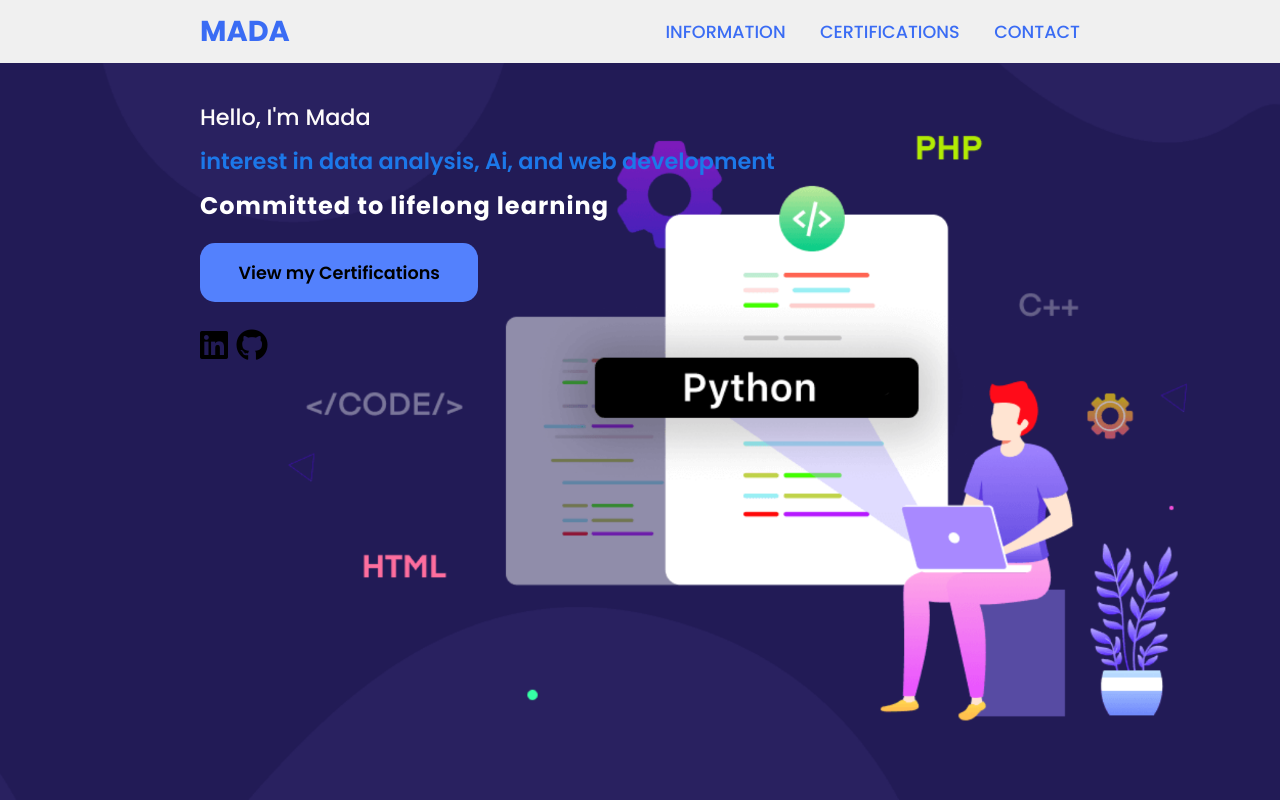
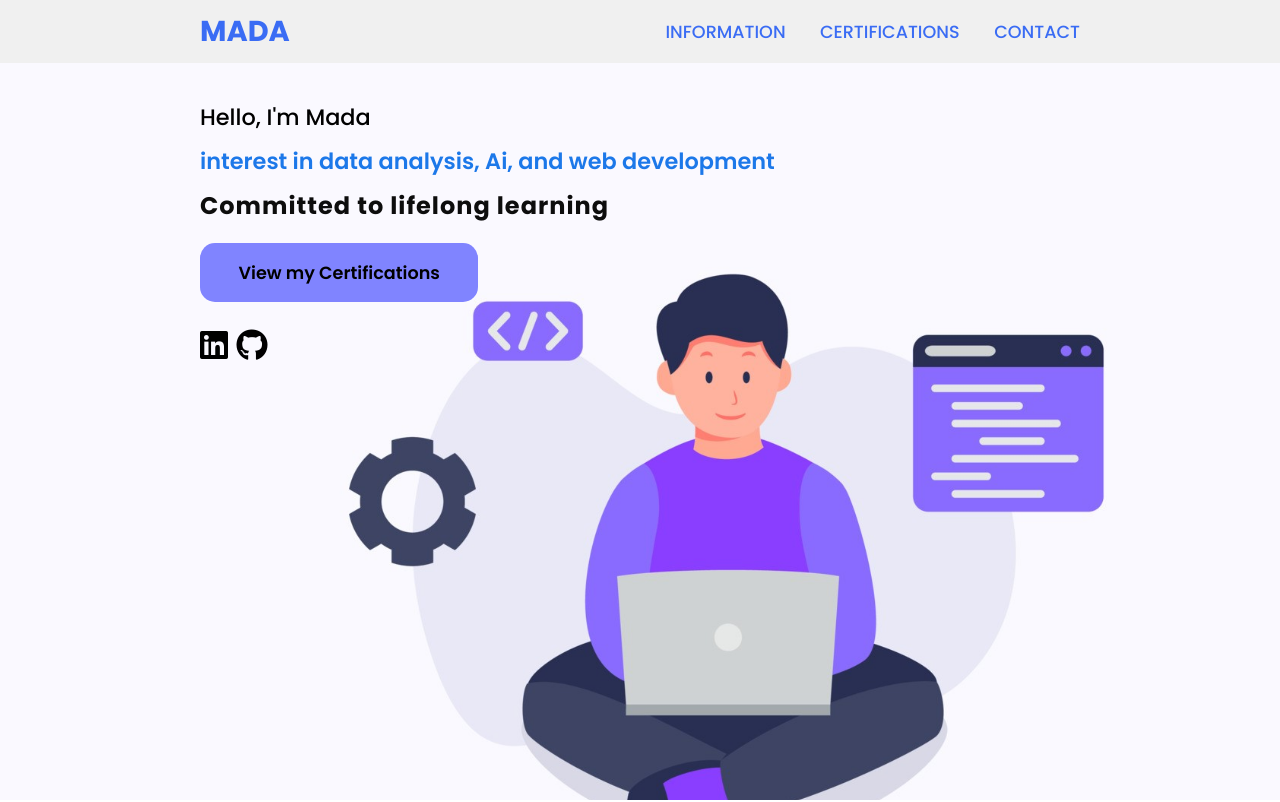
Before and after one commit to MD-330/Mad-wed-info, a plain HTML site: page index.html in a window 1280 px wide. Shown: the top 802 px of the page. Drawn offline with Linux system fonts and the light colour scheme.

Commit message:
Update style.css

```diff
--- a/style.css
+++ b/style.css
@@ -49,7 +49,7 @@ section{
     min-height: 100vh;
     display: lift;
     align-items: center;
-    background: url(photo-output.PNG) no-repeat;
+    background: url(backround1.jpg) no-repeat;
     background-size: cover;
     background-position:  center lift;
     background-attachment:fixed ;
@@ -57,7 +57,7 @@ section{
 
 }
 .main h2{
-    color: #fefbfb;
+    color: #000000;
     font-size: 1.4em;
     font-weight: 500;
 }
@@ -70,7 +70,7 @@ section{
 }
 
 .main h3 {
-    color: #ffffff;
+    color: #0d0d0d;
     font-size: 1.5em;
     font-weight: 700;
     letter-spacing: 1px;
@@ -80,7 +80,7 @@ section{
 
 .main-btn{
     color: #000000;
-    background-color:#5381fd; ;
+    background-color:#8084ff; ;
     text-decoration: none;
     font-size: 1.1em;
     font-weight: 600;
```
